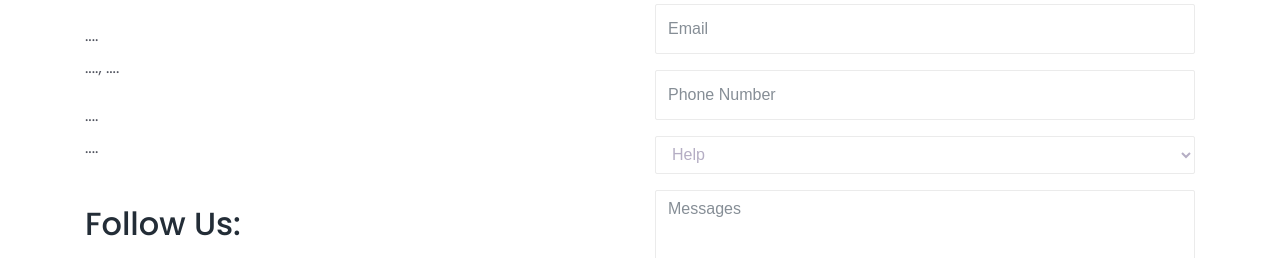
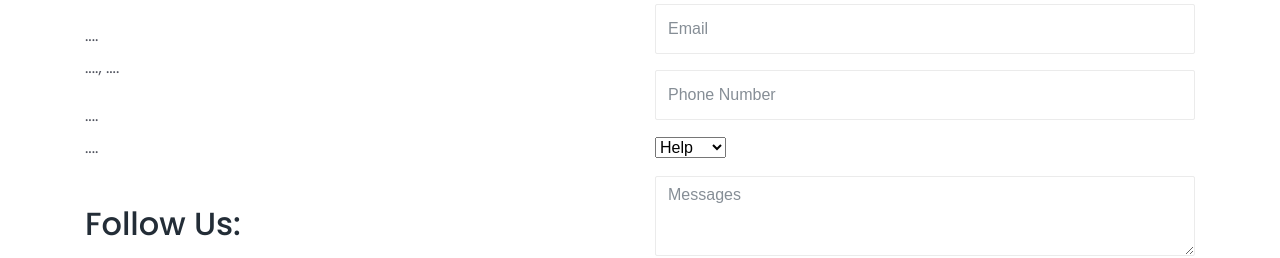
Before and after one commit to foamkraft/contact, a plain HTML site: page index.html in a window 1280 px wide. Shown: the part 802-1060 px from the top of the page. Drawn offline with Linux system fonts and the light colour scheme; some packages are replaced by stand-ins of ours.

Commit message:
Update index.html

```diff
--- a/index.html
+++ b/index.html
@@ -190,7 +190,7 @@
 
 					     <div class="col-12">
 						     <div class="form-group">
-						<select  class="form-control" aria-label="Jack Wayley" name="need"  id="need" required
+						<select   aria-label="Jack Wayley" name="need"  id="need" required
 							data-msg="Please Select the Option"
 							data-error-class="u-has-error"
 							data-success-class="u-has-success">
```
